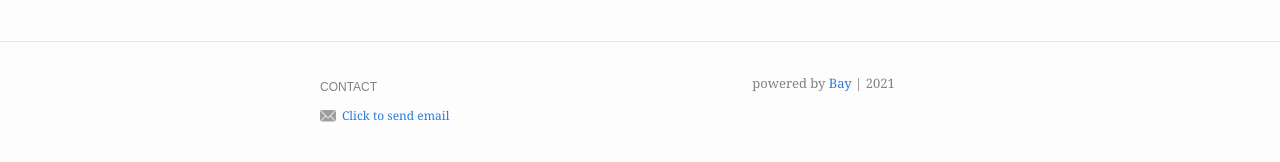
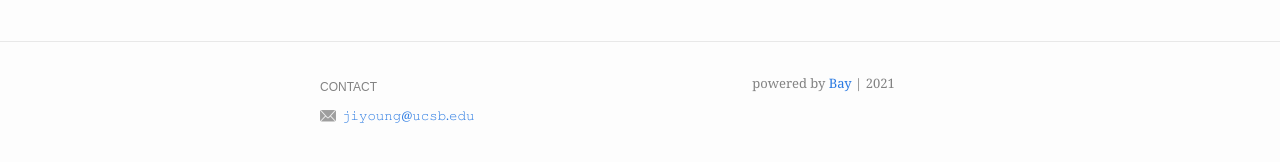
Before and after one commit to jiyoungj/jiyoungj.github.io, a Jekyll site: the page built from index.md, in a window 1280 px wide. Shown: the part 427-589 px from the top of the page. Built offline with Jekyll 4.4.1, drawn with Linux system fonts in a browser that asks for light colours.

Commit message:
Update _config.yml

```diff
--- a/_config.yml
+++ b/_config.yml
@@ -20,7 +20,7 @@ footer:
   show_powered_by: true
   contact:
     - name: Email
-      value: Click to send email
+      value: 𝚓𝚒𝚢𝚘𝚞𝚗𝚐@𝚞𝚌𝚜𝚋.𝚎𝚍𝚞
       link: mailto:jiyoung@ucsb.edu
 #  follow:
 #    - name: GitHub
```
